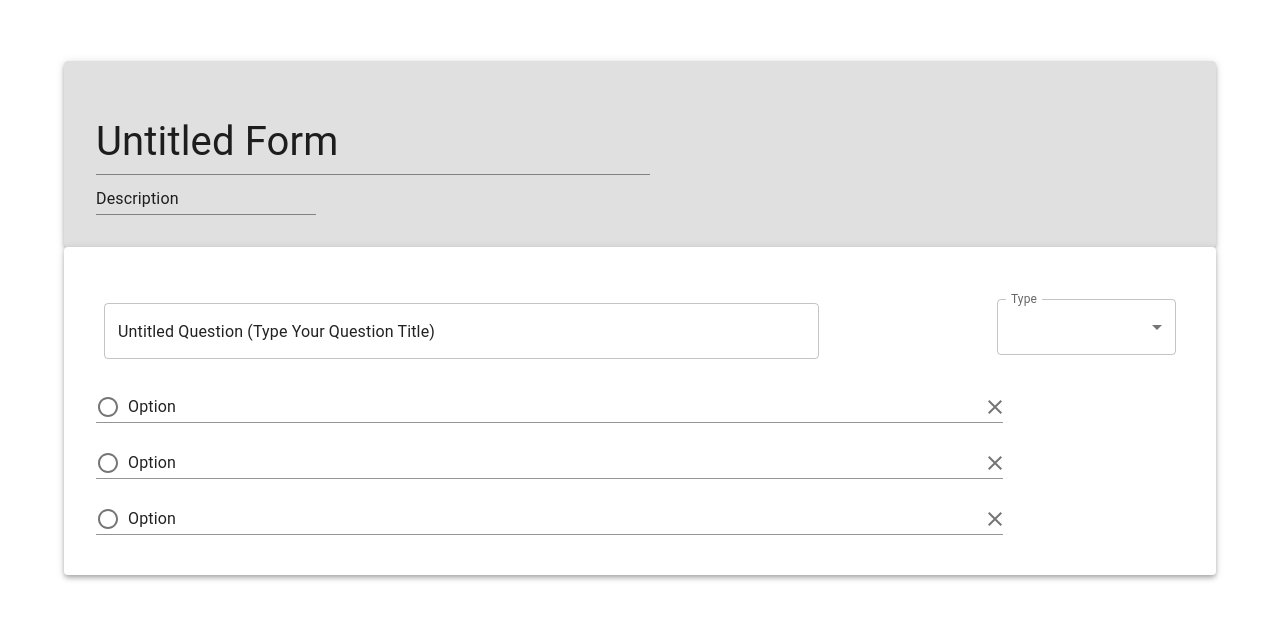
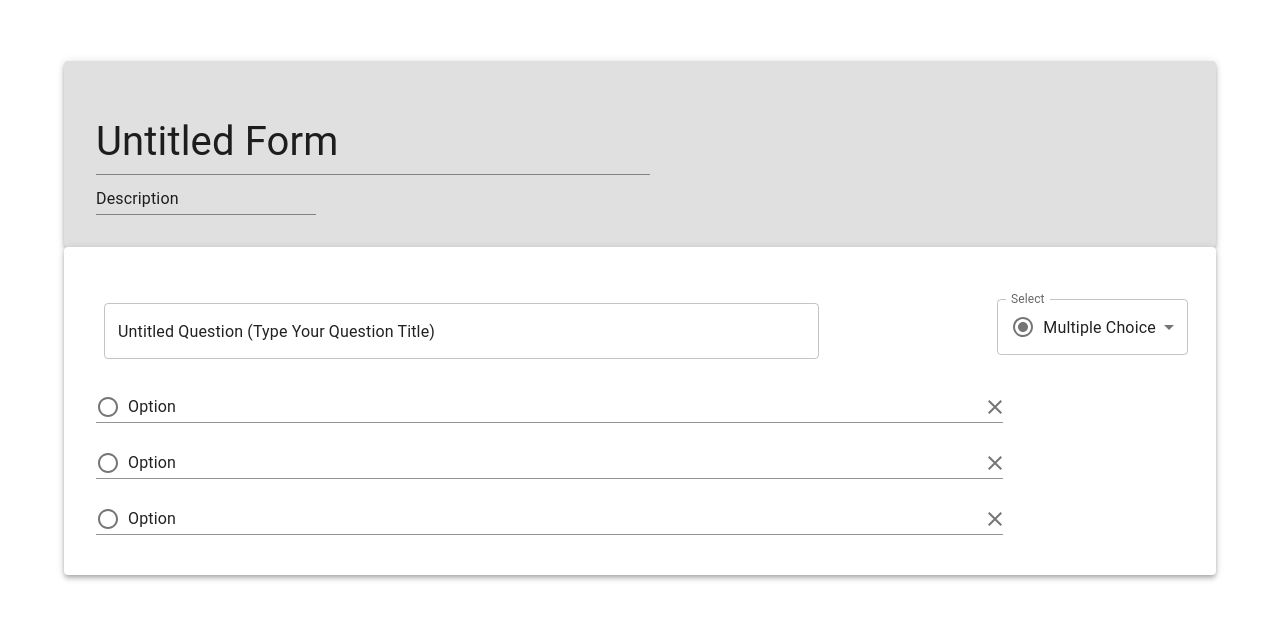
Before and after one commit to bennychen2004181026/MetaForm-Front, a React (Create React App) app: page /create-form in a window 1280 px wide. Shown: the part 110-730 px from the top of the page. Built offline with nearby package versions, Linux system fonts and the light colour scheme.

Commit message:
Update selector

```diff
--- /dev/null
+++ b/src/interfaces/ISelectorOption.ts
@@ -0,0 +1,5 @@
+interface ISelectorOption {
+    key: number | string;
+    value: string;
+}
+export default ISelectorOption;
--- a/src/pages/CreateFormPage/components/CreateForm/questionTypes.ts
+++ b/src/pages/CreateFormPage/components/CreateForm/questionTypes.ts
@@ -1,10 +1,32 @@
-const questionTypes = [
-    'Multiple Choice',
-    'Short Answer',
-    'Paragraph',
-    'Dropdown',
-    'CheckBoxes',
-    'Date Picker',
-    'File Upload',
+import ISelectorOption from '@/interfaces/ISelectorOption';
+
+const questionTypes: ISelectorOption[] = [
+    {
+        key: 0,
+        value: 'Multiple Choice',
+    },
+    {
+        key: 1,
+        value: 'Short Answer',
+    },
+    {
+        key: 2,
+        value: 'Paragraph',
+    },
+    {
+        key: 3,
+        value: 'Dropdown',
+    },
+    {
+        key: 4,
+        value: 'CheckBoxes',
+    },
+    {
+        key: 5,
+        value: 'Date Picker',
+    },
 ];
-export default questionTypes;
+const questionTypeValues = questionTypes.map((questionType) => questionType.value);
+const questionTypeKeys = questionTypes.map((questionType) => questionType.key);
+
+export { questionTypes, questionTypeValues, questionTypeKeys };
--- /dev/null
+++ b/src/pages/CreateFormPage/components/NewQuestion/components/GeneralSelector/GeneralSelector.tsx
@@ -0,0 +1,33 @@
+import React from 'react';
+
+import RadioButtonCheckedIcon from '@mui/icons-material/RadioButtonChecked';
+import { InputAdornment, TextField } from '@mui/material';
+import MenuItem from '@mui/material/MenuItem';
+
+import ISelectorOption from '@/interfaces/ISelectorOption';
+
+const GeneralSelector = ({ options }: { options: ISelectorOption[] }) => {
+    return (
+        <TextField
+            id="general-dropdown-selector"
+            select
+            label="Select"
+            defaultValue={options[0].value}
+            InputProps={{
+                startAdornment: (
+                    <InputAdornment position="start">
+                        <RadioButtonCheckedIcon />
+                    </InputAdornment>
+                ),
+            }}
+        >
+            {options.map((option) => (
+                <MenuItem key={option.key} value={option.value}>
+                    {option.value}
+                </MenuItem>
+            ))}
+        </TextField>
+    );
+};
+
+export default GeneralSelector;
--- /dev/null
+++ b/src/pages/CreateFormPage/components/NewQuestion/components/GeneralSelector/index.ts
@@ -0,0 +1 @@
+export { default } from './GeneralSelector';
--- a/src/pages/CreateFormPage/components/NewQuestion/components/QuestionTypeSelector/QuestionTypeSelector.tsx
+++ b/src/pages/CreateFormPage/components/NewQuestion/components/QuestionTypeSelector/QuestionTypeSelector.tsx
@@ -1,41 +1,10 @@
-import React, { useState } from 'react';
+import React from 'react';
 
-import RadioButtonCheckedIcon from '@mui/icons-material/RadioButtonChecked';
-import { FormControl, InputAdornment, InputLabel } from '@mui/material';
-import MenuItem from '@mui/material/MenuItem';
-import Select, { SelectChangeEvent } from '@mui/material/Select';
-
-import questionTypes from '@/pages/CreateFormPage/components/CreateForm/questionTypes';
+import { questionTypes } from '@/pages/CreateFormPage/components/CreateForm/questionTypes';
+import GeneralSelector from '@/pages/CreateFormPage/components/NewQuestion/components/GeneralSelector';
 
 const QuestionTypeSelector = () => {
-    const [questionType, setQuestionType] = useState('Multiple Choice');
-
-    const handleChange = (event: SelectChangeEvent) => {
-        setQuestionType(event.target.value as string);
-    };
-    return (
-        <FormControl fullWidth>
-            <InputLabel id="question-type-select-label">Type</InputLabel>
-            <Select
-                labelId="question-type-select-label"
-                id="question-type-select"
-                value={questionType}
-                label="Type"
-                inputProps={{
-                    startAdornment: (
-                        <InputAdornment position="start">
-                            <RadioButtonCheckedIcon />
-                        </InputAdornment>
-                    ),
-                }}
-                onChange={handleChange}
-            >
-                {questionTypes.map((type) => (
-                    <MenuItem key={type}>{type}</MenuItem>
-                ))}
-            </Select>
-        </FormControl>
-    );
+    return <GeneralSelector options={questionTypes} />;
 };
 
 export default QuestionTypeSelector;
```
